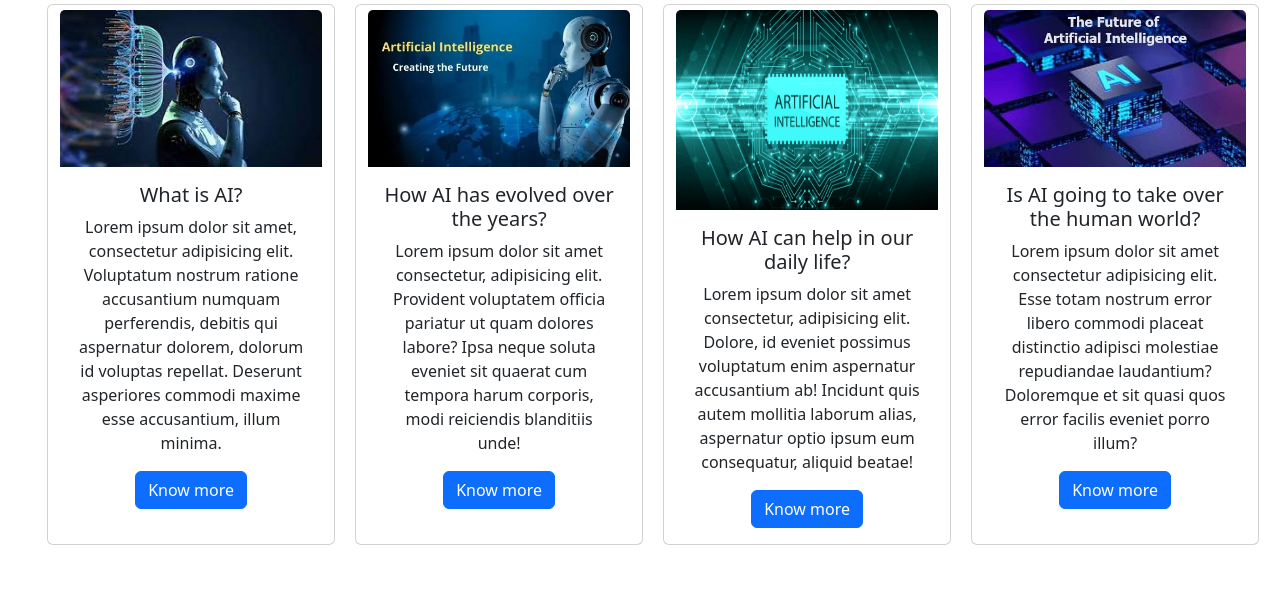
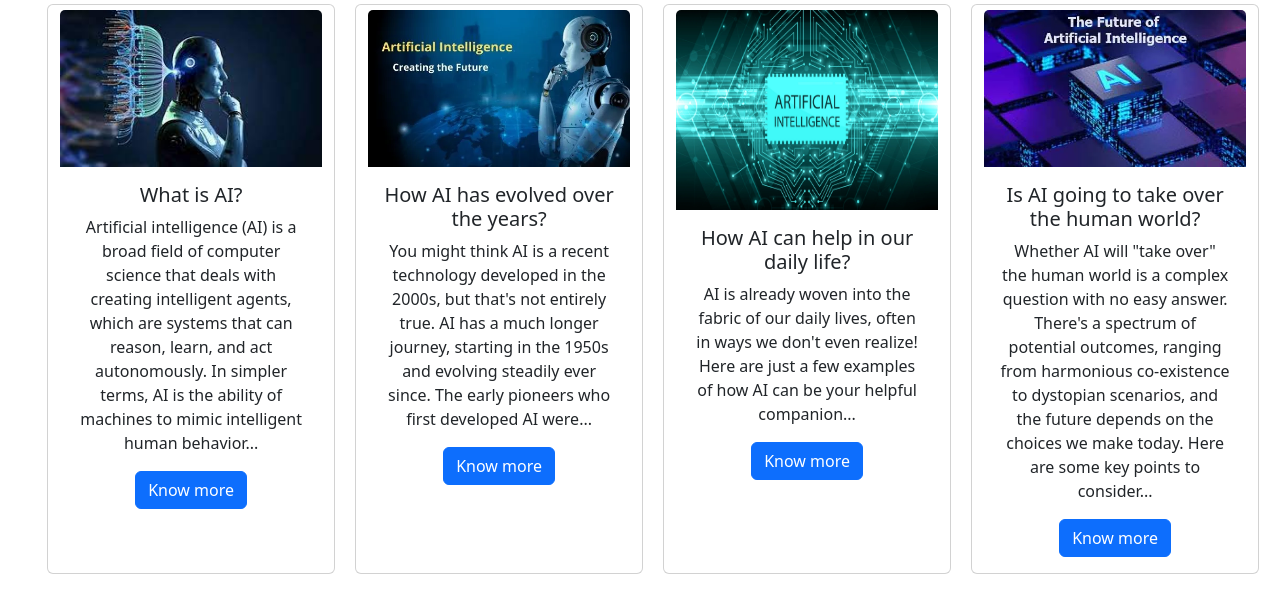
Before and after one commit to Aarav-Jain123/AIRobotics, a Django app: page / in a window 1280 px wide. Shown: the part 346-954 px from the top of the page. Before the commit the page ends 891 px from the top, so only its background shows below. Run offline with Django 4.2, Linux system fonts and the light colour scheme.

Commit message:
modified:   templates/index.html 	ai-in-our-daily-lives.txt 	danger-of-ai.txt 	evolution-of-ai.txt 	what-is-ai.txt

```diff
--- a/templates/index.html
+++ b/templates/index.html
@@ -86,16 +86,13 @@
         <div id="carouselExampleSlidesOnly" class="carousel slide" data-bs-ride="carousel">
             <div class="carousel-inner">
                 <div class="carousel-item active">
-                    <img src="/static/vr.jpg"
-                        class="d-block w-100" alt="...">
+                    <img src="/static/vr.jpg" class="d-block w-100" alt="...">
                 </div>
                 <div class="carousel-item">
-                    <img src="/static/finger-touching.jpg"
-                        class="d-block w-100" alt="...">
+                    <img src="/static/finger-touching.jpg" class="d-block w-100" alt="...">
                 </div>
                 <div class="carousel-item">
-                    <img src="/static/ai-utilization.jpg"
-                        class="d-block w-100" alt="...">
+                    <img src="/static/ai-utilization.jpg" class="d-block w-100" alt="...">
                 </div>
             </div>
         </div>
@@ -108,9 +105,10 @@
                     <img src="/static/intro-pg.jpg" class="card-img-top" alt="...">
                     <div class="card-body">
                         <h5 class="card-title">What is AI?</h5>
-                <p class="card-text">Lorem ipsum dolor sit amet, consectetur adipisicing elit. Voluptatum nostrum
-                    ratione accusantium numquam perferendis, debitis qui aspernatur dolorem, dolorum id voluptas
-                    repellat. Deserunt asperiores commodi maxime esse accusantium, illum minima.</p>
+                        <p class="card-text">Artificial intelligence (AI) is a broad field of computer science that
+                            deals with creating intelligent agents, which are systems that can reason, learn, and act
+                            autonomously. In simpler terms, AI is the ability of machines to mimic intelligent human
+                            behavior...</p>
                         <a href="#" class="btn btn-primary">Know more</a>
                     </div>
                 </div>
@@ -119,20 +117,22 @@
                     <img src="/static/evolution-of-ai.jpg" class="card-img-top" alt="...">
                     <div class="card-body">
                         <h5 class="card-title">How AI has evolved over the years?</h5>
-                <p class="card-text">Lorem ipsum dolor sit amet consectetur, adipisicing elit. Provident voluptatem
-                    officia pariatur ut quam dolores labore? Ipsa neque soluta eveniet sit quaerat cum tempora harum
-                    corporis, modi reiciendis blanditiis unde!</p>
+                        <p class="card-text">
+                            You might think AI is a recent technology developed in the 2000s, but that's not entirely
+                            true. AI has a much longer journey, starting in the 1950s and evolving steadily ever since.
+                            The early pioneers who first developed AI were...
+                        </p>
                         <a href="#" class="btn btn-primary">Know more</a>
                     </div>
                 </div>
 
                 <div class="column card" style="width: 18rem;">
-            <img src="/static/daily-utilization-of-ai.jpg" class="card-img-top" alt="..." height="200px" width="500px">
+                    <img src="/static/daily-utilization-of-ai.jpg" class="card-img-top" alt="..." height="200px"
+                        width="500px">
                     <div class="card-body">
                         <h5 class="card-title">How AI can help in our daily life?</h5>
-                <p class="card-text">Lorem ipsum dolor sit amet consectetur, adipisicing elit. Dolore, id eveniet
-                    possimus voluptatum enim aspernatur accusantium ab! Incidunt quis autem mollitia laborum alias,
-                    aspernatur optio ipsum eum consequatur, aliquid beatae!
+                        <p class="card-text">AI is already woven into the fabric of our daily lives, often in ways we
+                            don't even realize! Here are just a few examples of how AI can be your helpful companion...
                         </p>
                         <a href="#" class="btn btn-primary">Know more</a>
                     </div>
@@ -142,9 +142,11 @@
                     <img src="/static/danger-of-ai.jpg" class="card-img-top" alt="...">
                     <div class="card-body">
                         <h5 class="card-title">Is AI going to take over the human world?</h5>
-                <p class="card-text">Lorem ipsum dolor sit amet consectetur adipisicing elit. Esse totam nostrum error
-                    libero commodi placeat distinctio adipisci molestiae repudiandae laudantium? Doloremque et sit quasi
-                    quos error facilis eveniet porro illum?</p>
+                        <p class="card-text">
+                            Whether AI will "take over" the human world is a complex question with no easy answer.
+                            There's a spectrum of potential outcomes, ranging from harmonious co-existence to dystopian
+                            scenarios, and the future depends on the choices we make today. Here are some key points to
+                            consider...</p>
                         <a href="#" class="btn btn-primary">Know more</a>
                     </div>
                 </div>
```
Lines whose indentation alone changed are shown as unchanged.
